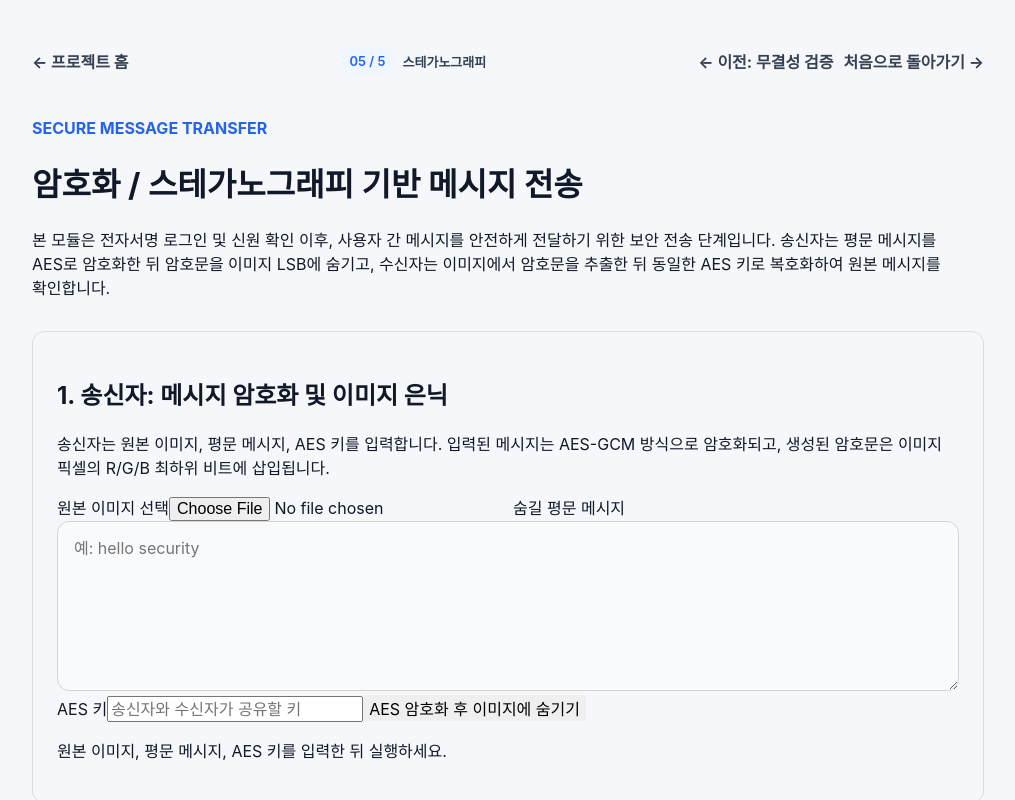
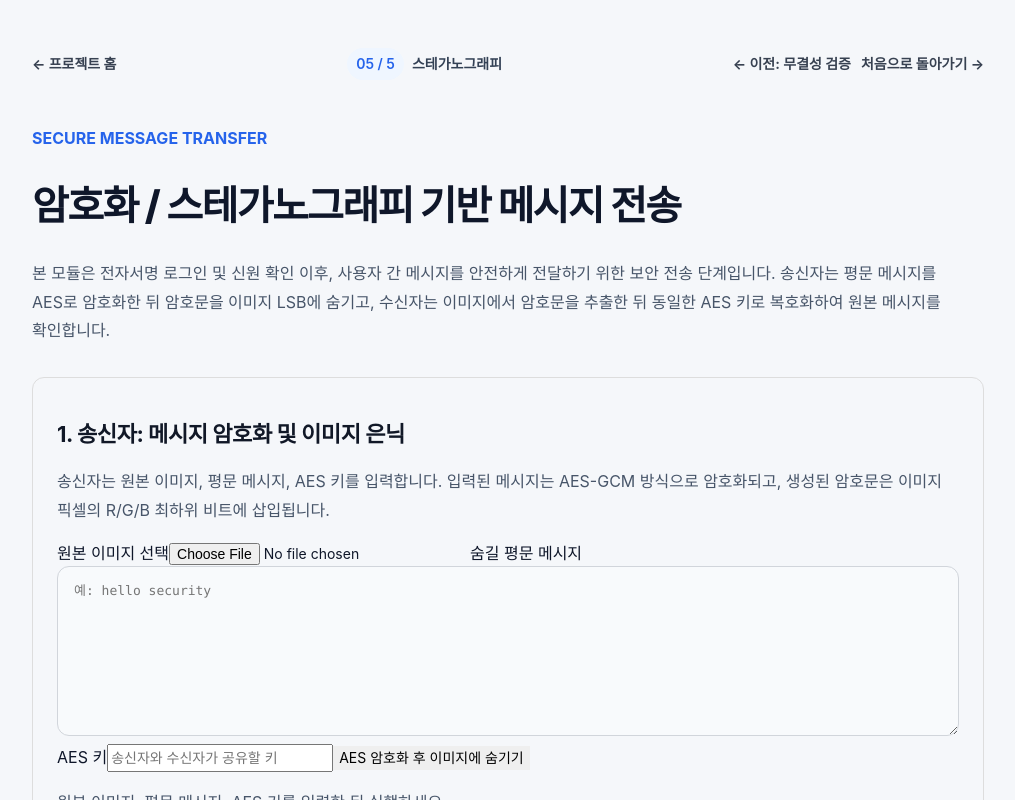
Before and after one commit to pmj2744/Security-Protocol, a Next.js app: page /steganography in a window 1280 px wide. Shown: the top 800 px of the page, without its empty margins (132-1147 px from the left). Built offline with nearby package versions, Linux system fonts and the light colour scheme.

Commit message:
style: normalize global typography

```diff
--- a/src/app/globals.css
+++ b/src/app/globals.css
@@ -961,3 +961,134 @@ textarea.placeholder {
     align-items: flex-start;
   }
 }
+
+/* Global typography normalization */
+:root {
+  --font-main: 'Pretendard', 'Inter', 'Noto Sans KR', system-ui, -apple-system,
+    BlinkMacSystemFont, 'Segoe UI', sans-serif;
+
+  --text-xs: 12px;
+  --text-sm: 14px;
+  --text-base: 16px;
+  --text-lg: 18px;
+  --text-xl: 22px;
+  --text-2xl: 28px;
+  --text-3xl: 40px;
+
+  --line-tight: 1.3;
+  --line-normal: 1.6;
+  --line-relaxed: 1.8;
+}
+
+html,
+body {
+  font-family: var(--font-main);
+  font-size: var(--text-base);
+  line-height: var(--line-normal);
+  color: #0f172a;
+}
+
+.site {
+  font-family: var(--font-main);
+}
+
+.site h1,
+.page-header h1 {
+  font-size: var(--text-3xl);
+  line-height: var(--line-tight);
+  font-weight: 800;
+  letter-spacing: -0.04em;
+  color: #0f172a;
+}
+
+.site h2,
+.protocol-main h2,
+.protocol-summary h2,
+.signature-panel h2,
+.verify-panel h2 {
+  font-size: var(--text-xl);
+  line-height: var(--line-tight);
+  font-weight: 750;
+  letter-spacing: -0.02em;
+  color: #111827;
+}
+
+.site h3,
+.timeline-content h3,
+.process-title-row h3,
+.module-main h3 {
+  font-size: var(--text-lg);
+  line-height: var(--line-tight);
+  font-weight: 700;
+  letter-spacing: -0.015em;
+  color: #1f2937;
+}
+
+.site p,
+.site li,
+.lead,
+.notice,
+.side-desc,
+.empty-timeline,
+.timeline-content p,
+.process-line p {
+  font-size: var(--text-base);
+  line-height: var(--line-relaxed);
+  color: #475569;
+}
+
+.eyebrow {
+  font-size: var(--text-xs);
+  line-height: 1.2;
+  font-weight: 800;
+  letter-spacing: 0.12em;
+  text-transform: uppercase;
+  color: #2563eb;
+}
+
+.subnav,
+.flow-nav,
+.flow-nav a,
+.flow-nav-center,
+.button,
+.scenario,
+.check-row,
+.data-card-head,
+.input-line input,
+.site input,
+.site textarea,
+.site button {
+  font-family: var(--font-main);
+  font-size: var(--text-sm);
+}
+
+.code-box,
+.site code,
+.site pre,
+.site textarea {
+  font-family: 'JetBrains Mono', 'SFMono-Regular', Consolas, 'Liberation Mono',
+    monospace;
+  font-size: 13px;
+  line-height: 1.6;
+}
+
+@media (max-width: 720px) {
+  .site h1,
+  .page-header h1 {
+    font-size: 30px;
+  }
+
+  .site h2 {
+    font-size: 20px;
+  }
+
+  .site h3 {
+    font-size: 17px;
+  }
+
+  .site p,
+  .site li,
+  .lead {
+    font-size: 15px;
+  }
+}
```
